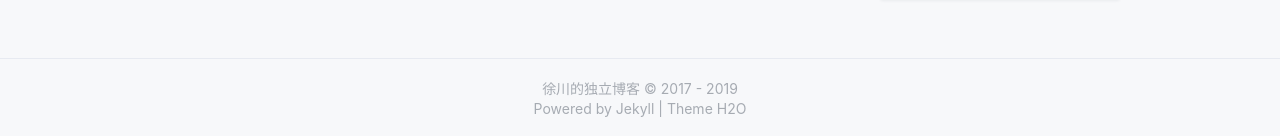
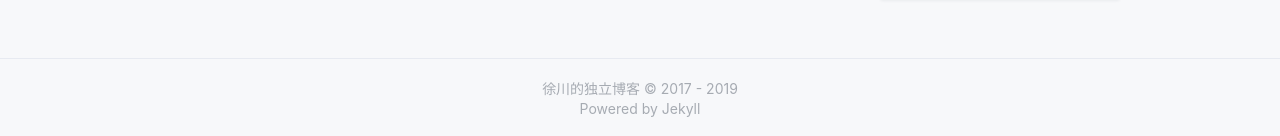
Before and after one commit to Rainchil1re/xuchuan666.github.io, a Jekyll site: the page built from index.html, in a window 1280 px wide and 1042 px high. Shown: the part 903-1039 px from the top of the window. Built offline with Jekyll 4.4.1, drawn with Linux system fonts in a browser that asks for light colours; nearby versions of some CDN libraries; the list of posts is cut into pages by our own code; a style sheet for code colours, icons or effects is not loaded.

Commit message:
修改README.md

```diff
--- a/_includes/footer.html
+++ b/_includes/footer.html
@@ -7,5 +7,5 @@
   {% endunless %}
   {{ current }}
   </section>
-  <section>Powered by <a href="//jekyllrb.com">Jekyll</a> | <a href="https://github.com/kaeyleo/jekyll-theme-H2O">Theme H2O</a></section>
+  <section>Powered by <a href="//jekyllrb.com">Jekyll</a>
 </footer>
```
Also changed, not shown: README.md, 4 other files.
